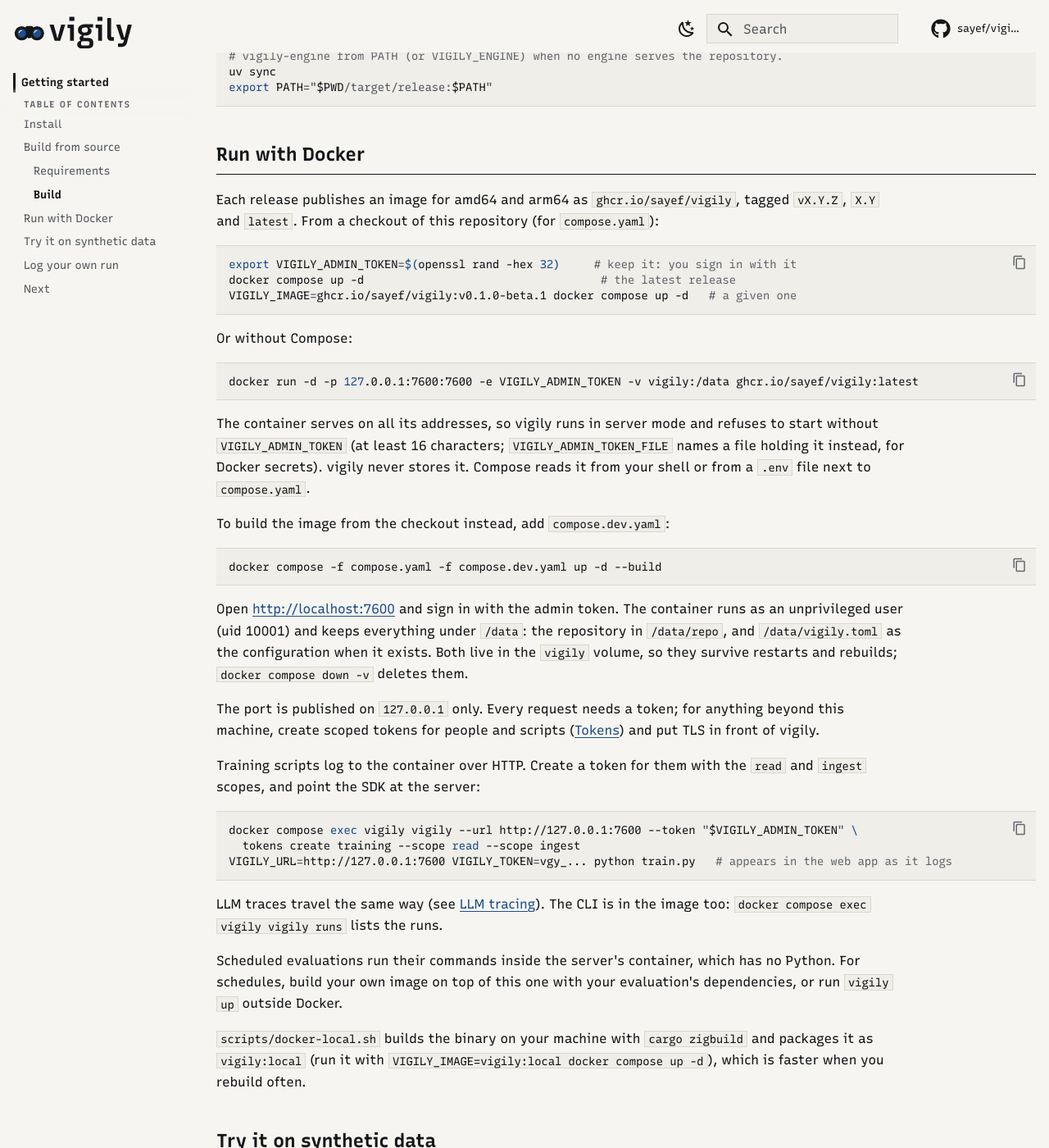
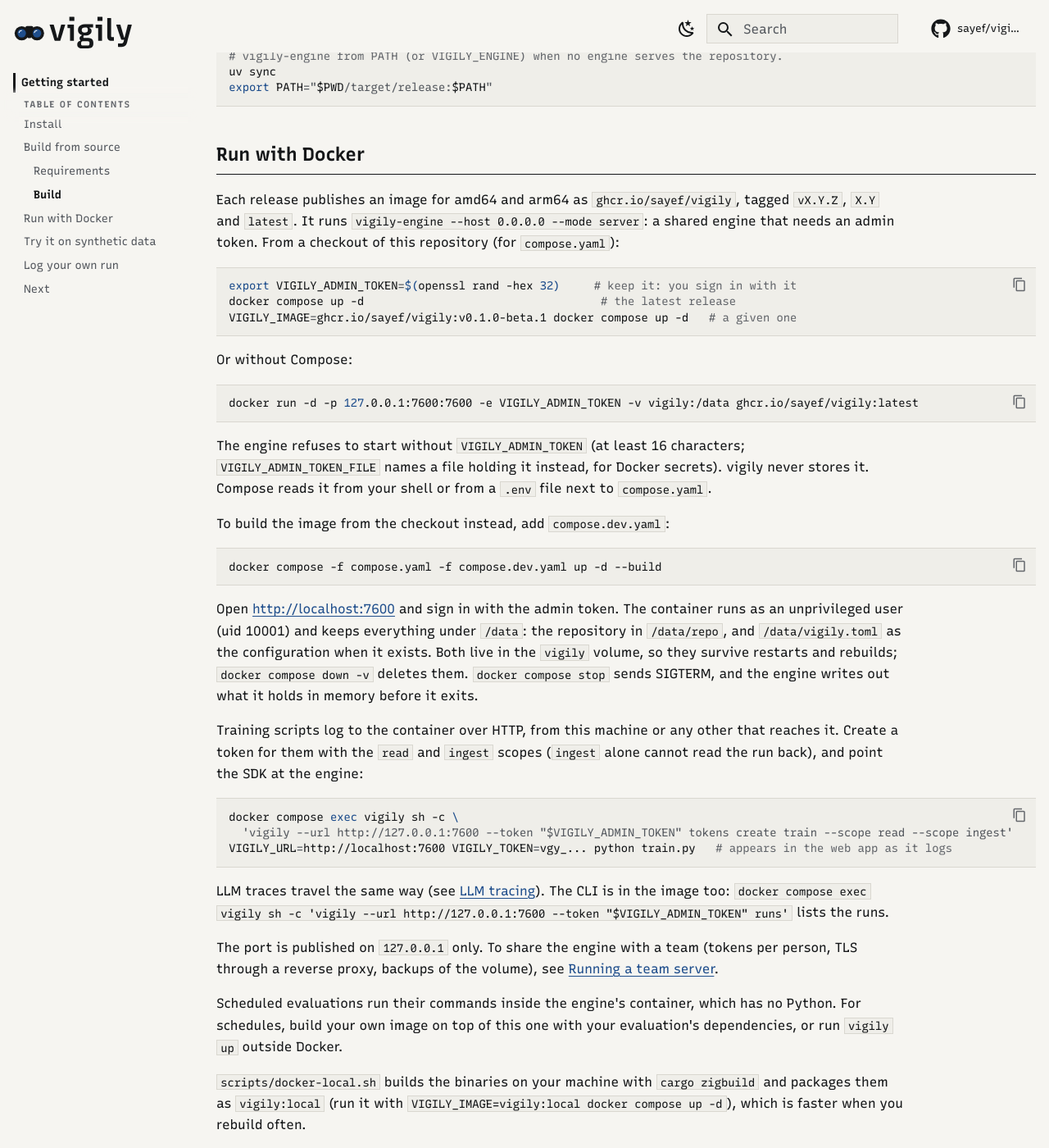
Before and after one commit to sayef/vigily, an MkDocs documentation site: the page built from docs/getting-started.md, in a window 1280 px wide and 1400 px high, scrolled down 1611 px. Shown: the whole window at 82% size. Built offline with MkDocs 1.6.1 and Material for MkDocs 9.7.7, drawn with Linux system fonts in a browser that asks for light colours; comment, search, counter and statistics services are not loaded.

Commit message:
Document Docker server mode and a team server guide

````diff
--- a/docs/getting-started.md
+++ b/docs/getting-started.md
@@ -65,7 +65,8 @@ export PATH="$PWD/target/release:$PATH"
 ## Run with Docker
 
 Each release publishes an image for amd64 and arm64 as `ghcr.io/sayef/vigily`, tagged `vX.Y.Z`,
-`X.Y` and `latest`. From a checkout of this repository (for `compose.yaml`):
+`X.Y` and `latest`. It runs `vigily-engine --host 0.0.0.0 --mode server`: a shared engine that
+needs an admin token. From a checkout of this repository (for `compose.yaml`):
 
 ```bash
 export VIGILY_ADMIN_TOKEN=$(openssl rand -hex 32)     # keep it: you sign in with it
@@ -79,10 +80,9 @@ Or without Compose:
 docker run -d -p 127.0.0.1:7600:7600 -e VIGILY_ADMIN_TOKEN -v vigily:/data ghcr.io/sayef/vigily:latest
 ```
 
-The container serves on all its addresses, so vigily runs in server mode and refuses to start
-without `VIGILY_ADMIN_TOKEN` (at least 16 characters; `VIGILY_ADMIN_TOKEN_FILE` names a file
-holding it instead, for Docker secrets). vigily never stores it. Compose reads it from your shell
-or from a `.env` file next to `compose.yaml`.
+The engine refuses to start without `VIGILY_ADMIN_TOKEN` (at least 16 characters;
+`VIGILY_ADMIN_TOKEN_FILE` names a file holding it instead, for Docker secrets). vigily never stores
+it. Compose reads it from your shell or from a `.env` file next to `compose.yaml`.
 
 To build the image from the checkout instead, add `compose.dev.yaml`:
 
@@ -90,34 +90,36 @@ To build the image from the checkout instead, add `compose.dev.yaml`:
 docker compose -f compose.yaml -f compose.dev.yaml up -d --build
 ```
 
-Open <http://localhost:7600> and sign in with the admin token. The container runs as an unprivileged user (uid 10001) and keeps
-everything under `/data`: the repository in `/data/repo`, and `/data/vigily.toml` as the
-configuration when it exists. Both live in the `vigily` volume, so they survive restarts and
-rebuilds; `docker compose down -v` deletes them.
+Open <http://localhost:7600> and sign in with the admin token. The container runs as an
+unprivileged user (uid 10001) and keeps everything under `/data`: the repository in `/data/repo`,
+and `/data/vigily.toml` as the configuration when it exists. Both live in the `vigily` volume, so
+they survive restarts and rebuilds; `docker compose down -v` deletes them. `docker compose stop`
+sends SIGTERM, and the engine writes out what it holds in memory before it exits.
 
-The port is published on `127.0.0.1` only. Every request needs a token; for anything beyond this
-machine, create scoped tokens for people and scripts ([Tokens](guides/configuration.md#tokens)) and
-put TLS in front of vigily.
-
-Training scripts log to the container over HTTP. Create a token for them with the `read` and
-`ingest` scopes, and point the SDK at the server:
+Training scripts log to the container over HTTP, from this machine or any other that reaches it.
+Create a token for them with the `read` and `ingest` scopes (`ingest` alone cannot read the run
+back), and point the SDK at the engine:
 
 ```bash
-docker compose exec vigily vigily --url http://127.0.0.1:7600 --token "$VIGILY_ADMIN_TOKEN" \
-  tokens create training --scope read --scope ingest
-VIGILY_URL=http://127.0.0.1:7600 VIGILY_TOKEN=vgy_... python train.py   # appears in the web app as it logs
+docker compose exec vigily sh -c \
+  'vigily --url http://127.0.0.1:7600 --token "$VIGILY_ADMIN_TOKEN" tokens create train --scope read --scope ingest'
+VIGILY_URL=http://localhost:7600 VIGILY_TOKEN=vgy_... python train.py   # appears in the web app as it logs
 ```
 
 LLM traces travel the same way (see [LLM tracing](guides/tracing.md)). The CLI is in the image
-too: `docker compose exec vigily vigily runs` lists the runs.
+too: `docker compose exec vigily sh -c 'vigily --url http://127.0.0.1:7600 --token
+"$VIGILY_ADMIN_TOKEN" runs'` lists the runs.
 
-Scheduled evaluations run their commands inside the server's container, which has no Python. For
+The port is published on `127.0.0.1` only. To share the engine with a team (tokens per person, TLS
+through a reverse proxy, backups of the volume), see [Running a team server](guides/team-server.md).
+
+Scheduled evaluations run their commands inside the engine's container, which has no Python. For
 schedules, build your own image on top of this one with your evaluation's dependencies, or run
 `vigily up` outside Docker.
 
-`scripts/docker-local.sh` builds the binary on your machine with `cargo zigbuild` and packages it
-as `vigily:local` (run it with `VIGILY_IMAGE=vigily:local docker compose up -d`), which is faster
-when you rebuild often.
+`scripts/docker-local.sh` builds the binaries on your machine with `cargo zigbuild` and packages
+them as `vigily:local` (run it with `VIGILY_IMAGE=vigily:local docker compose up -d`), which is
+faster when you rebuild often.
 
 ## Try it on synthetic data
 
--- a/mkdocs.yml
+++ b/mkdocs.yml
@@ -99,6 +99,7 @@ nav:
       - Drift methods: guides/drift.md
       - LLM tracing: guides/tracing.md
       - Self-hosting and storage: guides/storage.md
+      - Running a team server: guides/team-server.md
       - The audit trail: guides/audit-trail.md
   - Design:
       - Brand: design/brand.md
````
Also changed, not shown: CHANGELOG.md (+6 -0 lines), README.md (+6 -6 lines), docs/faq.md (+1 -1 lines), docs/guides/configuration.md (+7 -7 lines), docs/guides/python-sdk.md (+1 -1 lines), docs/guides/storage.md (+5 -3 lines), docs/guides/team-server.md (added, +153 -0 lines).
